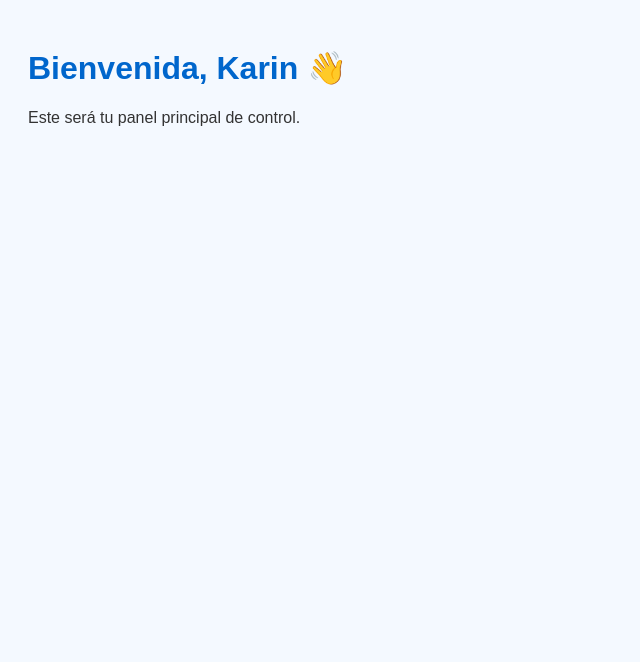
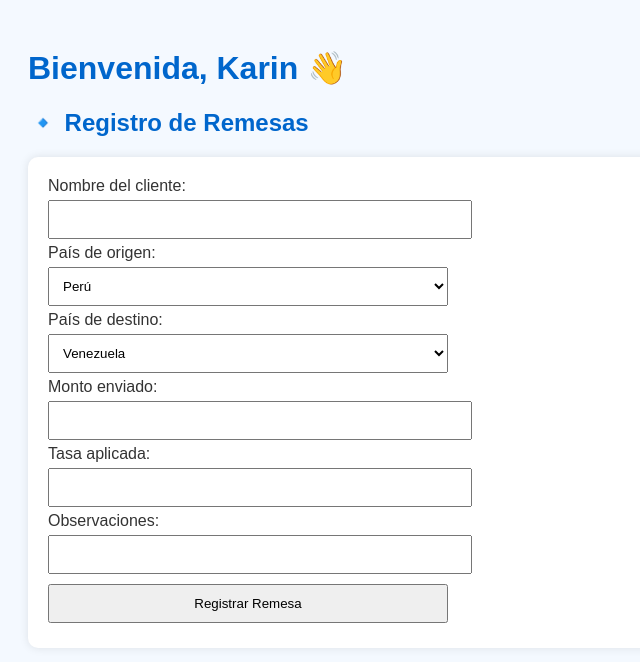
Before and after one commit to karinbarazarte/Cambioexpress2018, a Flask app: page / in a window 1280 px wide. Shown: the top 662 px of the page, without its empty margins (0-640 px from the left). Run offline with Flask 3, Linux system fonts and the light colour scheme.

Commit message:
Add files via upload

```diff
--- a/app.py
+++ b/app.py
@@ -1,12 +1,30 @@
 
-from flask import Flask, render_template
+from flask import Flask, render_template, request
 import os
 
 app = Flask(__name__)
+remesas = []
 
-@app.route('/')
+@app.route('/', methods=['GET', 'POST'])
 def home():
-    return render_template('dashboard.html')
+    if request.method == 'POST':
+        cliente = request.form['cliente']
+        origen = request.form['origen']
+        destino = request.form['destino']
+        monto = float(request.form['monto'])
+        tasa = float(request.form['tasa'])
+        recibido = round(monto * tasa, 2)
+        nota = request.form.get('nota', '')
+        remesas.append({
+            'cliente': cliente,
+            'origen': origen,
+            'destino': destino,
+            'monto': monto,
+            'tasa': tasa,
+            'recibido': recibido,
+            'nota': nota
+        })
+    return render_template('dashboard.html', remesas=remesas)
 
 if __name__ == '__main__':
     port = int(os.environ.get("PORT", 5000))
--- a/requirements.txt
+++ b/requirements.txt
@@ -1,2 +1 @@
-
 flask
--- a/templates/dashboard.html
+++ b/templates/dashboard.html
@@ -2,14 +2,65 @@
 <!DOCTYPE html>
 <html>
 <head>
-    <title>Cambio Express 2018</title>
+    <title>Cambio Express 2018 - Dashboard</title>
     <style>
-        body { font-family: Arial; background: #f4f9ff; color: #333; padding: 20px; }
-        h1 { color: #0066cc; }
+        body { font-family: Arial; background: #f4f9ff; padding: 20px; color: #333; }
+        h1, h2 { color: #0066cc; }
+        form { background: #fff; padding: 20px; border-radius: 10px; margin-bottom: 30px; box-shadow: 0 0 10px rgba(0,0,0,0.1); }
+        input, select, button { padding: 10px; margin: 5px 0; width: 100%; max-width: 400px; }
+        table { width: 100%; border-collapse: collapse; margin-top: 20px; background: #fff; }
+        th, td { padding: 10px; border: 1px solid #ddd; text-align: left; }
+        th { background-color: #e0f0ff; }
     </style>
 </head>
 <body>
     <h1>Bienvenida, Karin 👋</h1>
-    <p>Este será tu panel principal de control.</p>
+    <h2>🔹 Registro de Remesas</h2>
+    <form method="POST">
+        <label>Nombre del cliente:</label><br>
+        <input type="text" name="cliente" required><br>
+
+        <label>País de origen:</label><br>
+        <select name="origen">
+            <option>Perú</option>
+            <option>Chile</option>
+            <option>Colombia</option>
+            <option>México</option>
+        </select><br>
+
+        <label>País de destino:</label><br>
+        <select name="destino">
+            <option>Venezuela</option>
+            <option>Colombia</option>
+            <option>Chile</option>
+            <option>México</option>
+        </select><br>
+
+        <label>Monto enviado:</label><br>
+        <input type="number" name="monto" step="0.01" required><br>
+
+        <label>Tasa aplicada:</label><br>
+        <input type="number" name="tasa" step="0.0001" required><br>
+
+        <label>Observaciones:</label><br>
+        <input type="text" name="nota"><br>
+
+        <button type="submit">Registrar Remesa</button>
+    </form>
+
+    {% if remesas %}
+    <h2>📋 Remesas Registradas</h2>
+    <table>
+        <tr>
+            <th>Cliente</th><th>Origen</th><th>Destino</th><th>Monto</th><th>Tasa</th><th>Recibido</th><th>Nota</th>
+        </tr>
+        {% for r in remesas %}
+        <tr>
+            <td>{{ r.cliente }}</td><td>{{ r.origen }}</td><td>{{ r.destino }}</td>
+            <td>${{ r.monto }}</td><td>{{ r.tasa }}</td><td>${{ r.recibido }}</td><td>{{ r.nota }}</td>
+        </tr>
+        {% endfor %}
+    </table>
+    {% endif %}
 </body>
 </html>
```
Also changed, not shown: README.md.
